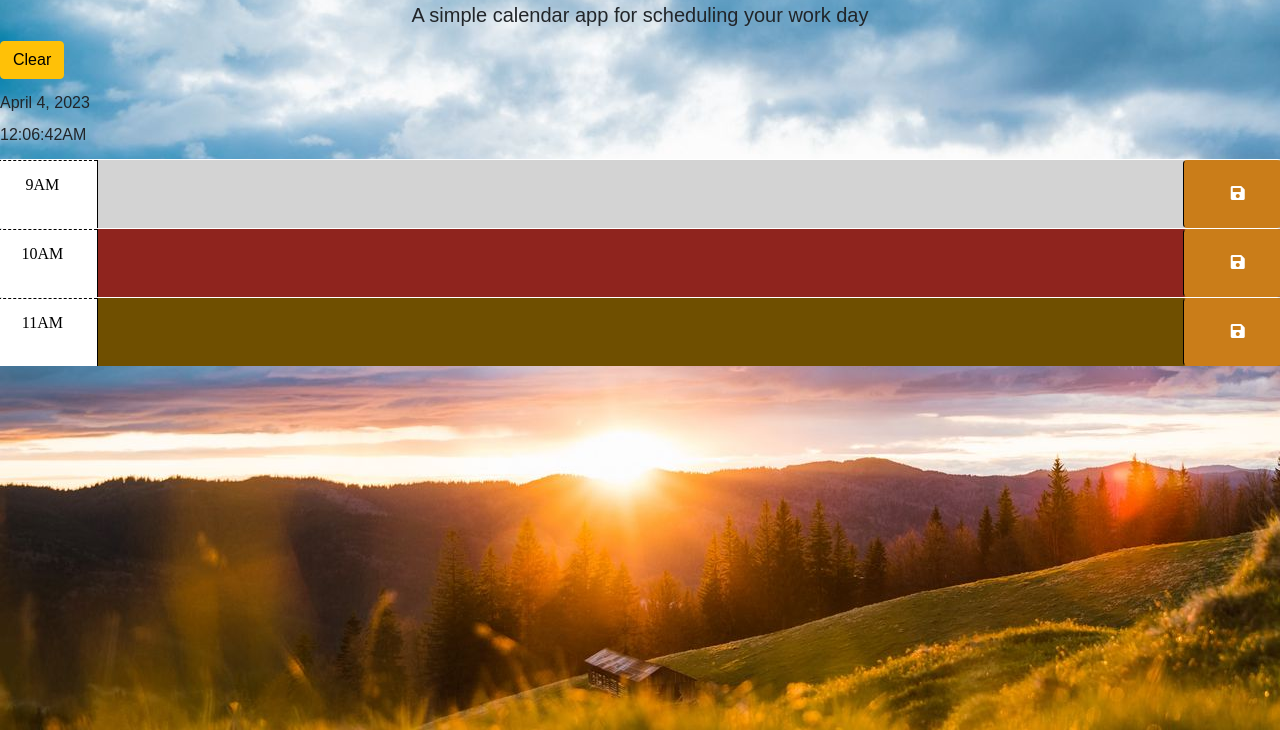
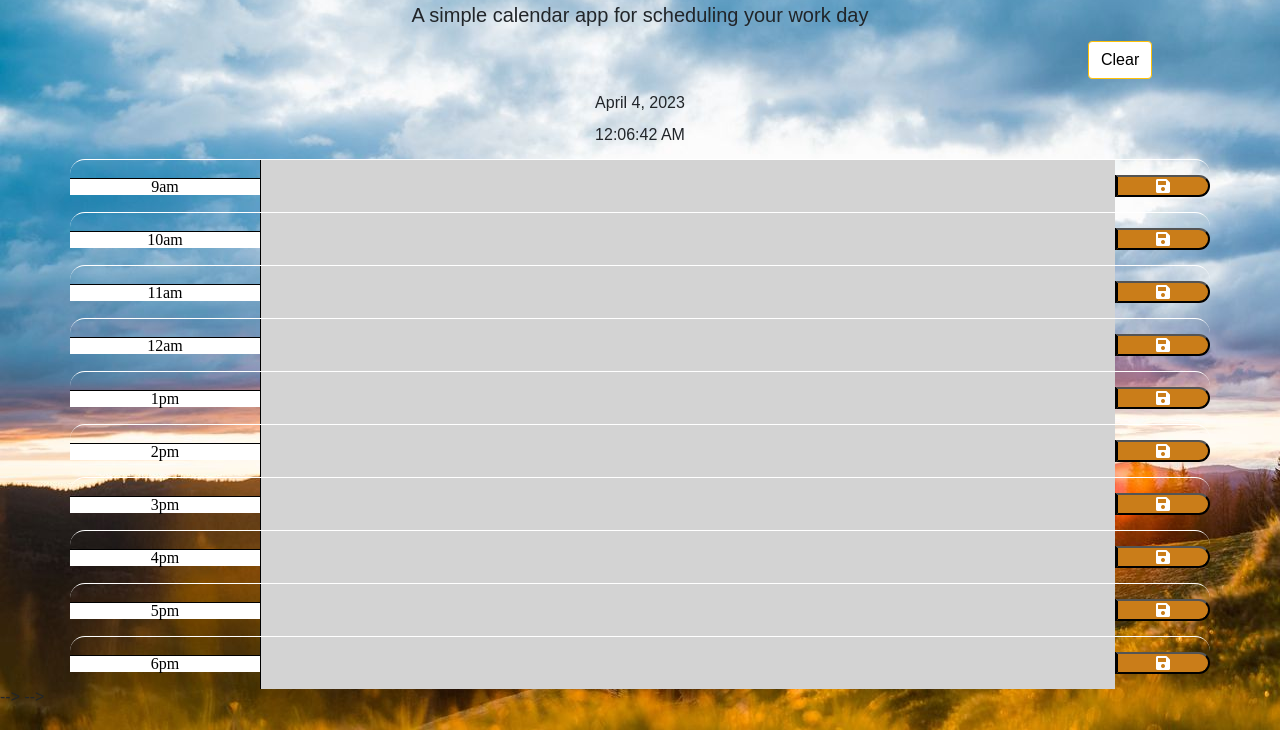
Before and after one commit to Berkeleycodingmomma/work-day-scheduler, a website: page index.html in a window 1280 px wide. Shown: the part 70-800 px from the top of the page. Drawn offline with nearby package versions, Linux system fonts and the light colour scheme.

Commit message:
working on spacing in CSS

```diff
--- a/assets/css/style.css
+++ b/assets/css/style.css
@@ -7,7 +7,7 @@ body {
 }
 
 .header {
-    align-items: center;
+    text-align: center;
 }
 
 
@@ -23,22 +23,39 @@ textarea {
 
 }
 
+.btn {
+    margin-left: 85%;
+    color: black;
+    background-color: white;
+}
+
+.date {
+    text-align: center;
+}
+
+.time {
+    text-align: center;
+}
+
 .description {
     white-space: pre-wrap;
 }
 
 .time-block {
     border-radius: 15px;
+    text-align: center;
+
 }
 
 .row {
     border-top: 1px solid white;
+    align-items: center;
 }
 
 .hour {
     background-color: #ffffff;
     color: #000000;
-    border-top: 1px dashed #000000;
+    border-top: 1px solid #000000;
     font-family: serif;
 }
 
@@ -60,8 +77,10 @@ textarea {
     font-family: serif;
 }
 
+
+
 .saveBtn {
-    border-left: 1px solid black;
+    border-left: 3px solid black;
     border-top-right-radius: 15px;
     border-bottom-right-radius: 15px;
     background-color: rgb(202, 125, 25);
@@ -70,5 +89,6 @@ textarea {
 
 .saveBtn i:hover {
     font-size: 20px;
-    transition: all 0.3s ease-in-out;
+    transition: all 0.5 ease-in-out;
+    color: black;
 }
--- a/index.html
+++ b/index.html
@@ -20,12 +20,98 @@
     <h1 class="display-4 text-center">Work Day Planner</h1>
     <p class="lead text-center">A simple calendar app for scheduling your work day</p>
     <button class="btn btn-warning" style="margin-bottom:1em" id="clearBtn">Clear</button>
-    <p>April 4, 2023</p>
-    <p>12:06:42AM</p>
+    <p class="date">April 4, 2023</p>
+    <p class="time">12:06:42 AM</p>
   </div>
 
 
-      <!-- Use class for "past", "present", and "future" to apply styles to the
+  <div class="container main">
+
+    <div class="row time-block">
+      <div class="hour col-xs-2 col-sm-2 col-md-2 col-lg-2">
+        9am
+      </div>
+      <textarea class="col-xs-9 col-sm-9 col-md-9 col-lg-9 description past" data-hour="9" id="div9"></textarea>
+      <button class="col-xs-1 col-sm-1 col-md-1 col-lg-1 fas fa-save btn-block saveBtn" id="btn9"></button>
+    </div>
+    <div class="row time-block">
+      <div class="hour col-xs-2 col-sm-2 col-md-2 col-lg-2">
+        10am
+      </div>
+      <textarea class="col-xs-9 col-sm-9 col-md-9 col-lg-9 description past" data-hour="10" id="div10"></textarea>
+      <button class="col-xs-1 col-sm-1 col-md-1 col-lg-1 fas fa-save btn-block saveBtn" id="btn10"></button>
+
+    </div>
+    <div class="row time-block">
+      <div class="hour col-xs-2 col-sm-2 col-md-2 col-lg-2">
+        11am
+      </div>
+      <textarea class="col-xs-9 col-sm-9 col-md-9 col-lg-9 description past" data-hour="11" id="div11"></textarea>
+      <button class="col-xs-1 col-sm-1 col-md-1 col-lg-1 fas fa-save btn-block saveBtn" id="btn11"></button>
+
+    </div>
+    <div class="row time-block">
+      <div class="hour col-xs-2 col-sm-2 col-md-2 col-lg-2">
+        12am
+      </div>
+      <textarea class="col-xs-9 col-sm-9 col-md-9 col-lg-9 description past" data-hour="12" id="div12"></textarea>
+      <button class="col-xs-1 col-sm-1 col-md-1 col-lg-1 fas fa-save btn-block saveBtn" id="btn12"></button>
+
+    </div>
+    <div class="row time-block">
+      <div class="hour col-xs-2 col-sm-2 col-md-2 col-lg-2">
+        1pm
+      </div>
+      <textarea class="col-xs-9 col-sm-9 col-md-9 col-lg-9 description past" data-hour="13" id="div1"></textarea>
+      <button class="col-xs-1 col-sm-1 col-md-1 col-lg-1 fas fa-save btn-block saveBtn" id="btn1"></button>
+
+    </div>
+    <div class="row time-block">
+      <div class="hour col-xs-2 col-sm-2 col-md-2 col-lg-2">
+        2pm
+      </div>
+      <textarea class="col-xs-9 col-sm-9 col-md-9 col-lg-9 description past" data-hour="14" id="div2"></textarea>
+      <button class="col-xs-1 col-sm-1 col-md-1 col-lg-1 fas fa-save btn-block saveBtn" id="btn2"></button>
+
+    </div>
+    <div class="row time-block">
+      <div class="hour col-xs-2 col-sm-2 col-md-2 col-lg-2">
+        3pm
+      </div>
+      <textarea class="col-xs-9 col-sm-9 col-md-9 col-lg-9 description past" data-hour="15" id="div3"></textarea>
+      <button class="col-xs-1 col-sm-1 col-md-1 col-lg-1 fas fa-save btn-block saveBtn" id="btn3"></button>
+
+    </div>
+    <div class="row time-block">
+      <div class="hour col-xs-2 col-sm-2 col-md-2 col-lg-2">
+        4pm
+      </div>
+      <textarea class="col-xs-9 col-sm-9 col-md-9 col-lg-9 description past" data-hour="16" id="div4"></textarea>
+      <button class="col-xs-1 col-sm-1 col-md-1 col-lg-1 fas fa-save btn-block saveBtn" id="btn4"></button>
+
+    </div>
+    <div class="row time-block">
+      <div class="hour col-xs-2 col-sm-2 col-md-2 col-lg-2">
+        5pm
+      </div>
+      <textarea class="col-xs-9 col-sm-9 col-md-9 col-lg-9 description past" data-hour="17" id="div5"></textarea>
+      <button class="col-xs-1 col-sm-1 col-md-1 col-lg-1 fas fa-save btn-block saveBtn" id="btn5"></button>
+
+      <div>
+        <div class="row time-block">
+          <div class="hour col-xs-2 col-sm-2 col-md-2 col-lg-2">
+            6pm
+          </div>
+          <textarea class="col-xs-9 col-sm-9 col-md-9 col-lg-9 description past" data-hour="18" id="div6"></textarea>
+          <button class="col-xs-1 col-sm-1 col-md-1 col-lg-1 fas fa-save btn-block saveBtn" id="btn6"></button>
+        </div>
+      </div>
+    </div>
+
+  </div>
+
+
+  <!-- <!-- Use class for "past", "present", and "future" to apply styles to the
         time-block divs accordingly. The javascript will need to do this by
         adding/removing these classes on each div by comparing the hour in the
         id to the current hour. The html provided below is meant to be an example
@@ -36,7 +122,7 @@
         -->
 
   <!-- Example of a past time block. The "past" class adds a gray background color. -->
-      <div id="hour-9" class="row time-block past">
+  <!-- <div id="hour-9" class="row time-block past">
     <div class="col-2 col-md-1 hour text-center py-3">9AM</div>
     <textarea class="col-8 col-md-10 description" rows="3"> </textarea>
     <button class="btn saveBtn col-2 col-md-1" aria-label="save">
@@ -44,7 +130,7 @@
     </button>
   </div>
 
-      <!-- Example of a present time block. The "present" class adds a red background color. -->
+  Example of a present time block. The "present" class adds a red background color.
   <div id="hour-10" class="row time-block present">
     <div class="col-2 col-md-1 hour text-center py-3">10AM</div>
     <textarea class="col-8 col-md-10 description" rows="3"> </textarea>
@@ -52,16 +138,16 @@
       <i class="fas fa-save" aria-hidden="true"></i>
     </button>
   </div>
-
-      <!-- Example of a future time block. The "future" class adds a green background color. -->
-      <div id="hour-11" class="row time-block future">
+<!--
+  Example of a future time block. The "future" class adds a green background color. -->
+  <!-- <div id="hour-11" class="row time-block future">
     <div class="col-2 col-md-1 hour text-center py-3">11AM</div>
     <textarea class="col-8 col-md-10 description" rows="3"> </textarea>
     <button class="btn saveBtn col-2 col-md-1" aria-label="save">
       <i class="fas fa-save" aria-hidden="true"></i>
     </button>
   </div>
-      </div>
+  </div> --> --> -->
 
 
   <script src="https://cdnjs.cloudflare.com/ajax/libs/jquery/3.2.1/jquery.min.js"></script>
```
Lines whose indentation alone changed are shown as unchanged.
